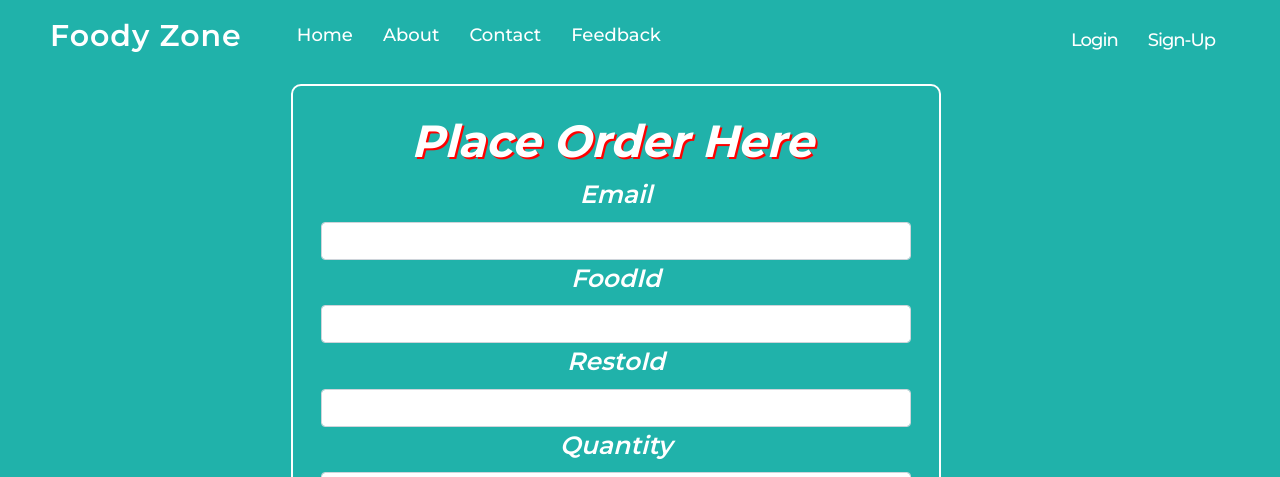
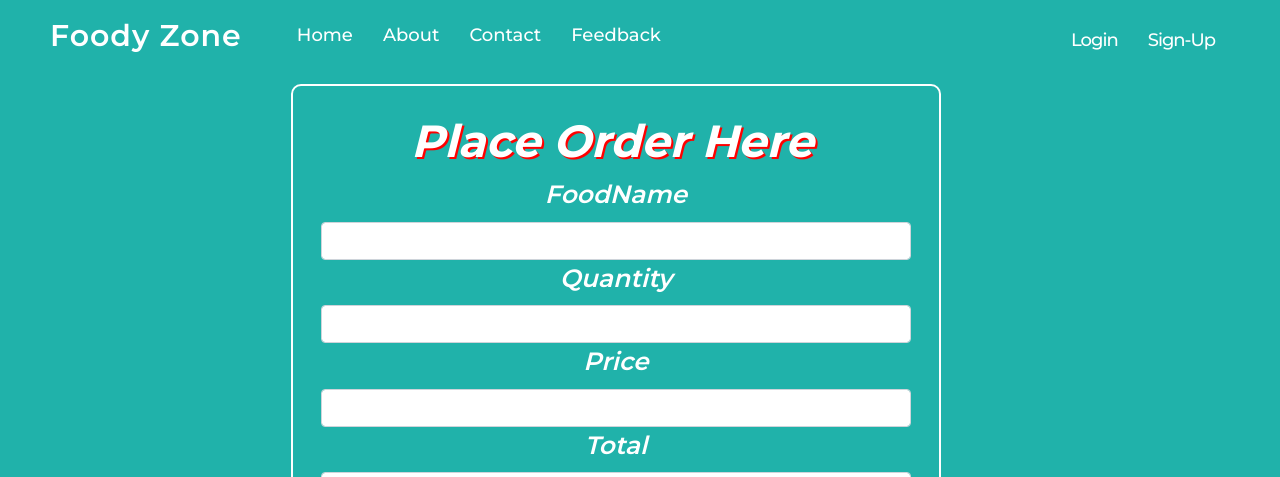
Before and after one commit to AdarshDhulaj/Food_Order_UI, a Vue app: page /AddOrder in a window 1280 px wide. Shown: the top 477 px of the page. Built offline with nearby package versions, Linux system fonts and the light colour scheme.

Commit message:
updated addorder

```diff
--- a/src/Router/index.js
+++ b/src/Router/index.js
@@ -14,7 +14,7 @@ import FoodDetails from '@/components/FoodDetails.vue'
 
 import AddOrder from '@/components/AddOrder.vue'
 import OrderDetails from '@/components/OrderDetails.vue'
-2
+
 import AddressCom from '@/components/AddressCom.vue'
 const routes = [
   {
--- a/src/components/AddOrder.vue
+++ b/src/components/AddOrder.vue
@@ -41,32 +41,13 @@ label {
   <div class="container">
     <form action="#" @submit.prevent="addOrder">
       <h2>Place Order Here</h2>
-
       <div class="col-md-12">
-        <label for="inputId4" class="form-label">Email</label>
+        <label for="inputName4" class="form-label">FoodName</label>
         <input
           type="text"
-          v-model="postData.Email"
-          class="form-control"
-          id="inputId4"
-        />
-      </div>
-      <div class="col-md-12">
-        <label for="inputName4" class="form-label">FoodId</label>
-        <input
-          type="number"
-          v-model="postData.FoodId"
+          v-model="postData.FoodName"
           class="form-control"
           id="inputName4"
-        />
-      </div>
-      <div class="col-md-12">
-        <label for="inputRest4" class="form-label">RestoId</label>
-        <input
-          type="number"
-          v-model="postData.RestoId"
-          class="form-control"
-          id="inputRest4"
         />
       </div>
       <div class="col-md-12">
@@ -98,7 +79,7 @@ label {
 
         <div class="col-md-12">
           <button type="submit" class="btn btn-dark">
-            <router-link to="/OrderDetails">Add Order</router-link>
+            <router-link to="/Home">Add Order</router-link>
           </button>
         </div>
       </div>
@@ -110,9 +91,7 @@ export default {
   data() {
     return {
       postData: {
-        Email: "",
-        FoodId: "",
-        RestoId: "",
+        FoodName: "",
         Quantity: "",
         Price: "",
         Total: 0,
@@ -122,9 +101,7 @@ export default {
   methods: {
     addOrder() {
       const data = JSON.stringify({
-        Email: this.postData.Email,
-        FoodId: this.postData.FoodId,
-        RestoId: this.postData.RestoId,
+        FoodName: this.postData.FoodName,
         Quantity: this.postData.Quantity,
         Price: this.postData.Price,
         // Total:this.postData.Price * this.postData.Quantity
--- a/src/components/OrderDetails.vue
+++ b/src/components/OrderDetails.vue
@@ -17,11 +17,8 @@
 
           <tr>
 
-            <th scope="col">Email</th>
 
-            <th scope="col">FoodId</th>
-
-            <th scope="col">RestoId</th>
+            <th scope="col">FoodName</th>
 
             <th scope="col">Quantity</th>
 
@@ -40,14 +37,7 @@
 
           <tr v-for="order in placeorders " v-bind:key="order.orders">
 
-            <!--<td>{{ rest.RestoId }}</td>-->
-
-            <td>{{ order.Email }}</td>
-
-            <td>{{ order.FoodId }}</td>
-
-            <td>{{ order.RestoId }}</td>
-
+            <td>{{ order.FoodName }}</td>
             <td>{{ order.Quantity }}</td>
 
             <td>{{ order.Price }}</td>
```
